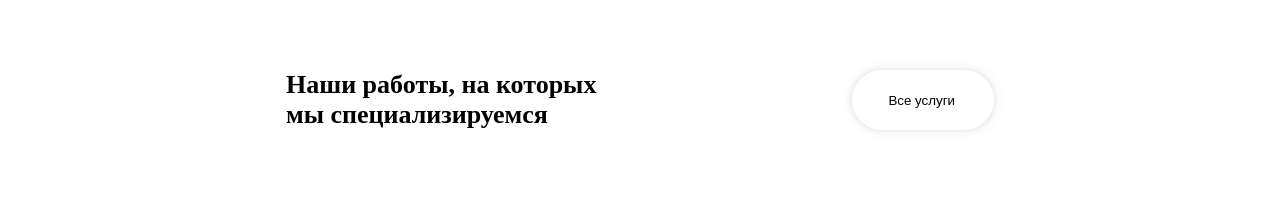
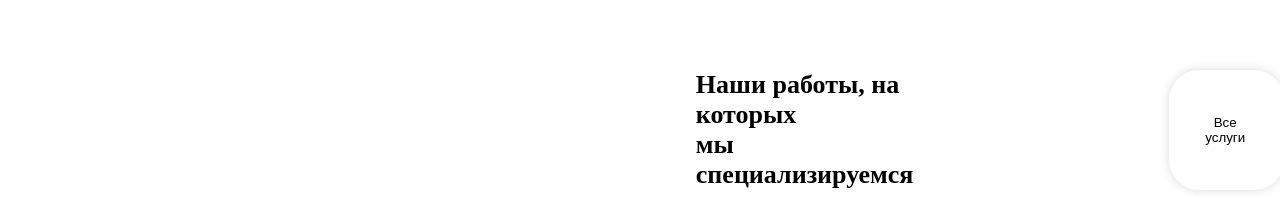
Before and after one commit to fC3Zzz/fC3Zzz.github.io, a plain HTML site: page index.html in a window 1280 px wide. Shown: the part 1333-1530 px from the top of the page. Drawn offline with Linux system fonts and the light colour scheme; a web font is replaced by a local one.

Commit message:
change name file5 commit

```diff
--- a/css/style3.css
+++ b/css/style3.css
@@ -167,7 +167,7 @@ border-radius: 30px;
 .title-section {
     font-weight: bold;
     font-size: 26px;
-    left: 700px;
+    padding-left: 700px;
 }
 .title-special {
     margin-right: 20%;
```
